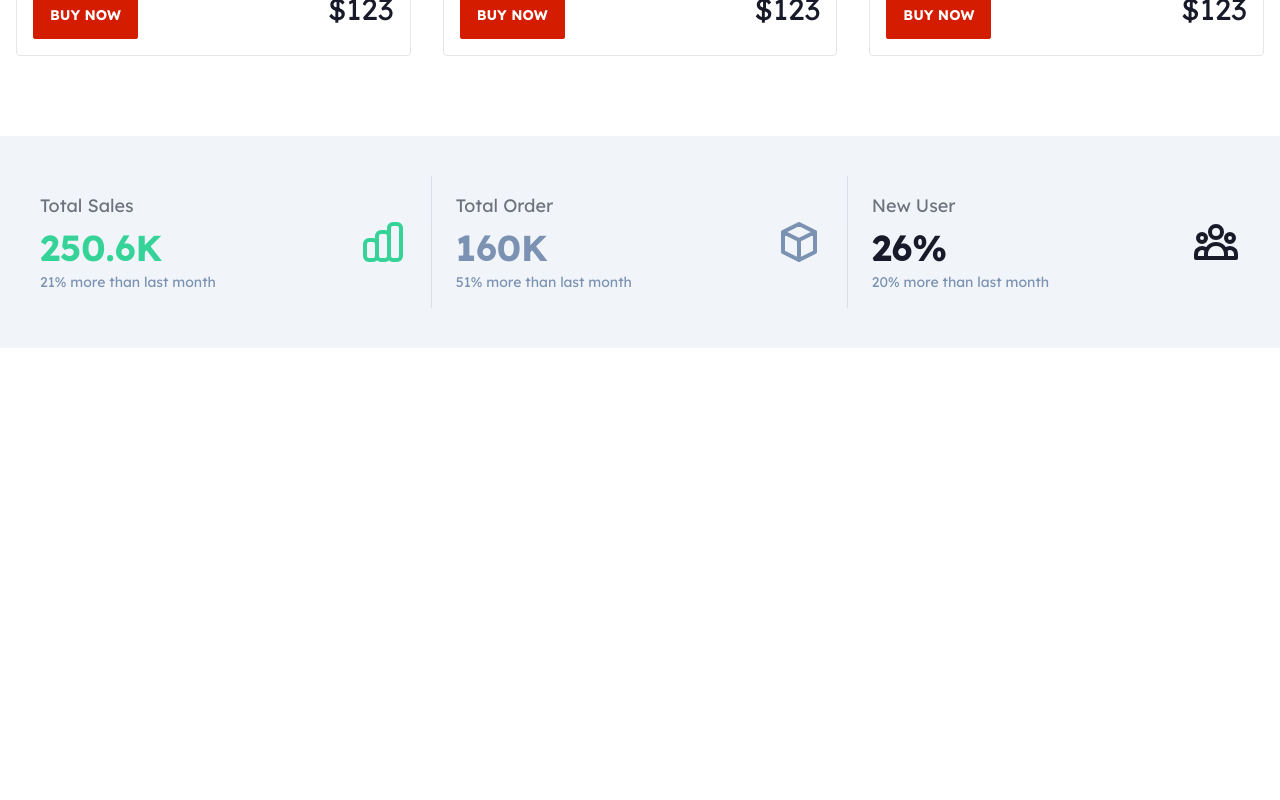
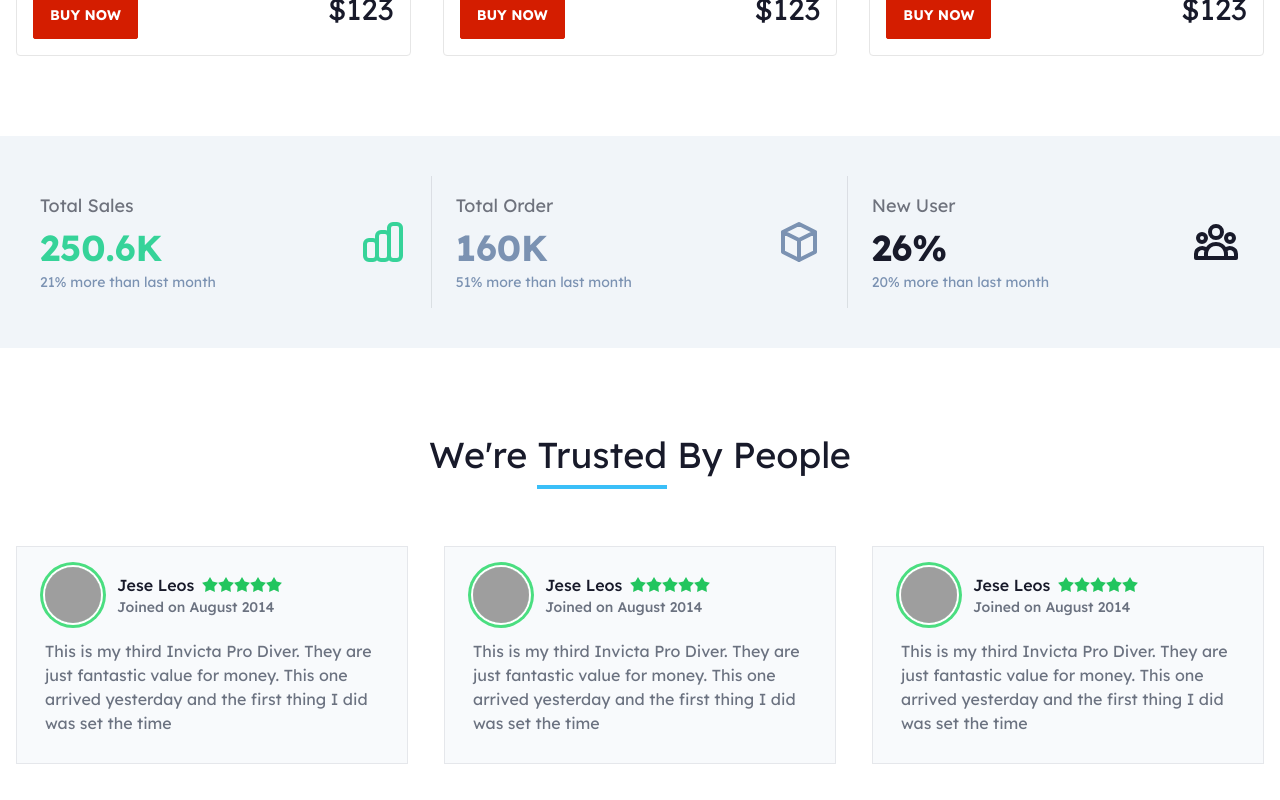
Before and after one commit to Naiem890/Tools-Hub, a React (Create React App) app: page / in a window 1280 px wide. Shown: the part 1299-2099 px from the top of the page. Before the commit the page ends 1647 px from the top, so only its background shows below. Built offline with nearby package versions, Linux system fonts and the light colour scheme; grey boxes are pictures that could not be loaded.

Commit message:
review section added

```diff
--- a/src/components/Pages/Home/Home.js
+++ b/src/components/Pages/Home/Home.js
@@ -1,5 +1,6 @@
 import React from "react";
 import Hero from "./Hero";
+import Reviews from "./Reviews";
 import Stats from "./Stats";
 import Tools from "./Tools";
 
@@ -9,6 +10,7 @@ const Home = () => {
       <Hero></Hero>
       <Tools></Tools>
       <Stats></Stats>
+      <Reviews></Reviews>
     </div>
   );
 };
--- /dev/null
+++ b/src/components/Pages/Home/Review.js
@@ -0,0 +1,45 @@
+import React from "react";
+
+const Review = () => {
+  return (
+    <article className="border px-7 py-5 bg-slate-50">
+      <div className="flex gap-3">
+        <div class="flex items-center mb-4 space-x-4">
+          <div class="avatar">
+            <div class="w-14 ring ring-offset-2 ring-green-400 rounded-full">
+              <img src="https://api.lorem.space/image/face?hash=28212" alt="" />
+            </div>
+          </div>
+          <div class="space-y-1 font-medium dark:text-white">
+            <p>
+              <div className="flex items-center gap-2 justify-between ">
+                <p>Jese Leos </p>
+                <div class="rating">
+                  <svg class="mask mask-star-2 w-4 h-4 bg-green-500" />
+                  <svg class="mask mask-star-2 w-4 h-4 bg-green-500" />
+                  <svg class="mask mask-star-2 w-4 h-4 bg-green-500" />
+                  <svg class="mask mask-star-2 w-4 h-4 bg-green-500" />
+                  <svg class="mask mask-star-2 w-4 h-4 bg-green-500" />
+                </div>
+              </div>
+              <time
+                datetime="2014-08-16 19:00"
+                class="block text-sm text-gray-500 dark:text-gray-400"
+              >
+                Joined on August 2014
+              </time>
+            </p>
+          </div>
+        </div>
+      </div>
+
+      <p class="mb-2 font-light text-gray-500 dark:text-gray-400">
+        This is my third Invicta Pro Diver. They are just fantastic value for
+        money. This one arrived yesterday and the first thing I did was set the
+        time
+      </p>
+    </article>
+  );
+};
+
+export default Review;
--- /dev/null
+++ b/src/components/Pages/Home/Reviews.js
@@ -0,0 +1,24 @@
+import React from "react";
+import Review from "./Review";
+
+const Reviews = () => {
+  return (
+    <div className="container mx-auto 2xl:px-32 px-4 mt-20">
+      <h2 className="text-4xl text-center ">
+        We're{" "}
+        <span className="border-b-4 sm:pb-2 leading-normal border-info">
+          Trusted
+        </span>{" "}
+        By People
+      </h2>
+
+      <div className="grid lg:grid-cols-3 md:grid-cols-2 grid-cols-1 mt-16 md:gap-9 gap-4 mb-9">
+        <Review></Review>
+        <Review></Review>
+        <Review></Review>
+      </div>
+    </div>
+  );
+};
+
+export default Reviews;
```
